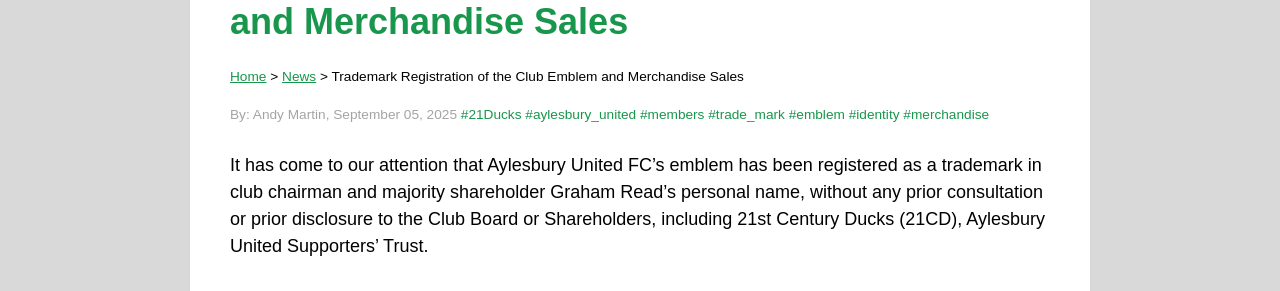
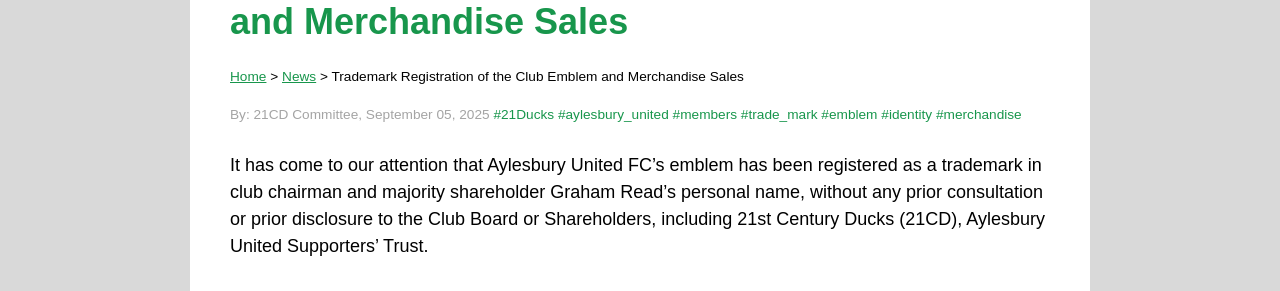
Before and after one commit to RobDWaller/21ducks.github.io, a Jekyll site: the page built from _posts/2025-09-05-trademark-registration-club-emblem.md, in a window 1280 px wide and 900 px high, scrolled down 366 px. Shown: the part 153-444 px from the top of the window. Built offline with Jekyll 4.4.1, drawn with Linux system fonts in a browser that asks for light colours; comment, search, counter and statistics services are not loaded.

Commit message:
Added committee as author of post

```diff
--- a/_posts/2025-09-05-trademark-registration-club-emblem.md
+++ b/_posts/2025-09-05-trademark-registration-club-emblem.md
@@ -6,7 +6,7 @@
 alt_text: "An image of monster duck in the countryside with the words, 21cd run by fans, for fans."
 image: /assets/img/21cd-run-for-banner.png
 published: true
-author: andy_martin
+author: committee
 ---
 It has come to our attention that Aylesbury United FC’s emblem has been registered as a trademark in club chairman and majority shareholder Graham Read’s personal name, without any prior consultation or prior disclosure to the Club Board or Shareholders, including 21st Century Ducks (21CD), Aylesbury United Supporters’ Trust.
 
```
